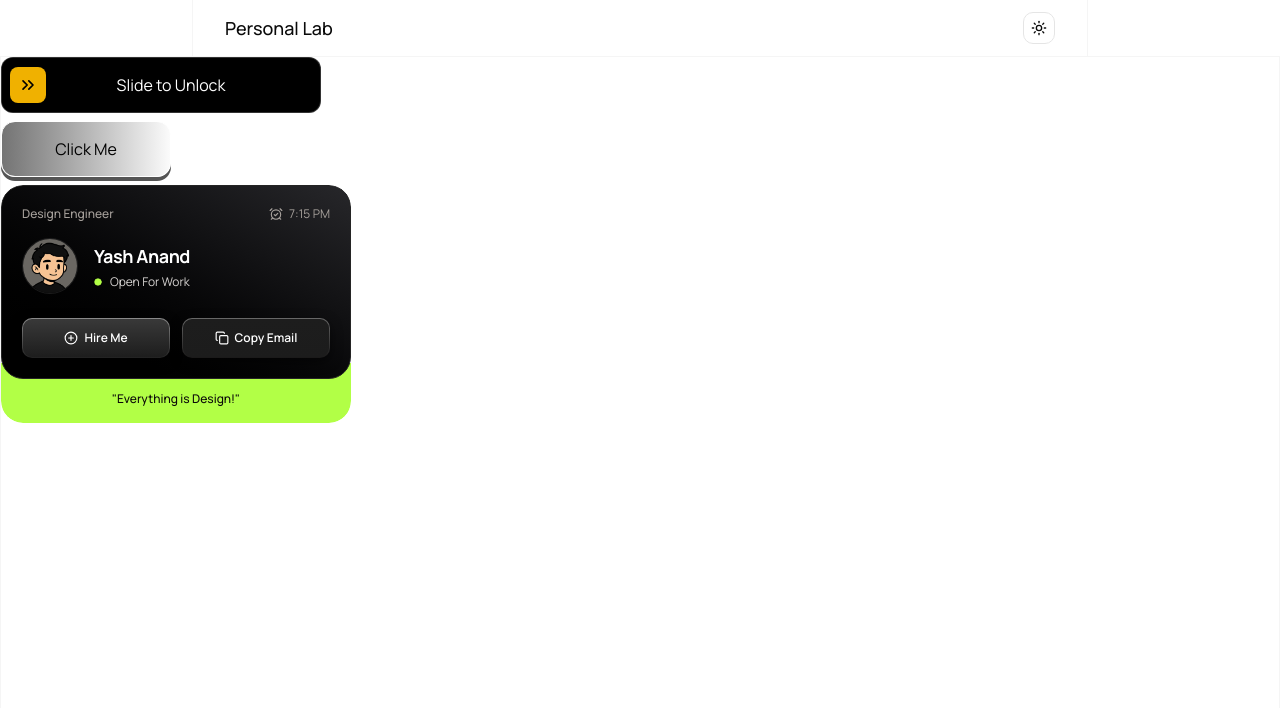
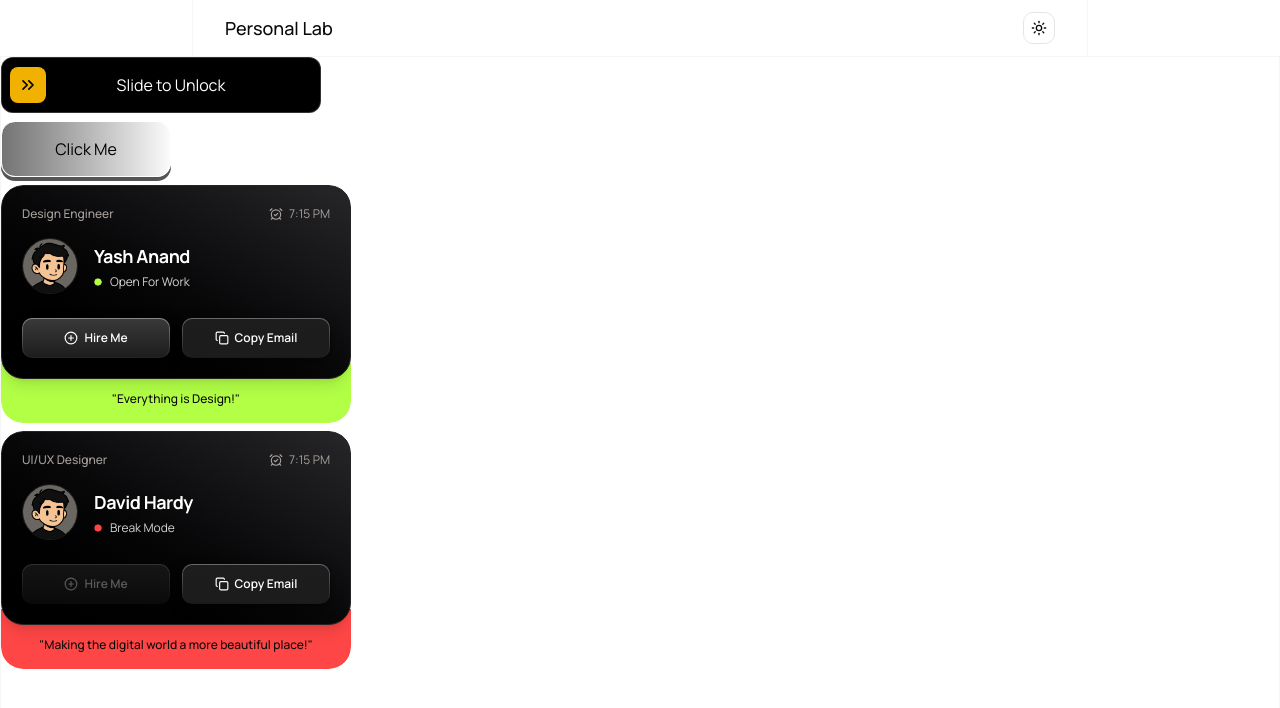
Before and after one commit to yashanand167/personal-lab, a Next.js app: page /Showcase in a window 1280 px wide. Shown: the top 708 px of the page. Built offline with nearby package versions, Linux system fonts and the light colour scheme.

Commit message:
feat: add LiquidTabs component, implement hire status logic, and update Showcase page data

```diff
--- a/app/Showcase/page.tsx
+++ b/app/Showcase/page.tsx
@@ -5,7 +5,7 @@ import SlideButton from "@/components/Buttons/Slide-Button"
 import UserCard, { User } from "@/components/Cards/UserCard"
 import Header from "@/components/Header"
 
-const userData: User = {
+const user1Data: User = {
     firstName: "Yash",
     lastName: "Anand",
     profilePic: "/Profile.jpg",
@@ -16,6 +16,16 @@ const userData: User = {
     portfolioLink: "https://www.yashanand.com"
 }
 
+const user2Data: User = {
+    firstName: "David",
+    lastName: "Hardy",
+    profilePic: "/Profile.jpg",
+    profession: "UI/UX Designer",
+    availability: "break mode",
+    personalQuote: "Making the digital world a more beautiful place!",
+    email: "yash.anand167@gmail.com",
+    portfolioLink: ""
+}
 
 export default function Showcase() {
   return (
@@ -27,7 +37,10 @@ export default function Showcase() {
           <MagneticButton />
         </div>
         <div className="mt-2">
-          <UserCard user={userData}/>
+          <UserCard user={user1Data}/>
+        </div>
+        <div className="mt-2">
+          <UserCard user={user2Data}/>
         </div>
       </main>
 
--- a/components/Cards/UserCard.tsx
+++ b/components/Cards/UserCard.tsx
@@ -35,6 +35,8 @@ export default function UserCard({ user }: { user: User }) {
     const [mailCopied, setIsMailCopied] = useState(false)
     const [loading, setIsLoading] = useState(false);
 
+    const isHireDisabled = user.availability !== "open for work";
+
     const handleMailClick = async () => {
         if (user.email && emailRegex.test(user.email)) {
             setIsLoading(true);
@@ -44,8 +46,9 @@ export default function UserCard({ user }: { user: User }) {
 
             setIsLoading(false);
             setIsMailCopied(true);
-            await new Promise((resolve) => setTimeout(resolve, 2000));
-            setIsMailCopied(false);
+            setTimeout(() => {
+                setIsMailCopied(false);
+            }, 2000);
         }
     }
 
@@ -63,7 +66,7 @@ export default function UserCard({ user }: { user: User }) {
         <div
             className="w-full max-w-[350px] rounded-3xl overflow-hidden relative"
         >
-            <div className="bg-gradient-to-tr from-black to-zinc-800 p-5 rounded-t-3xl rounded-b-3xl relative z-10 border border-[#242424]">
+            <div className="bg-gradient-to-tr from-black to-zinc-800 p-5 rounded-t-3xl rounded-b-3xl relative z-10 border border-[#242424] shadow shadow-lg">
                 <div className="flex items-center justify-between text-stone-400 text-xs">
                     <p className="font-medium">{user.profession}</p>
                     <div className="flex items-center gap-1.5">
@@ -96,12 +99,16 @@ export default function UserCard({ user }: { user: User }) {
                 <div className="flex gap-3 items-center mt-6 w-full">
                     <button
                         onClick={handleHireClick}
+                        disabled={isHireDisabled}
                         style={{
                             background: "linear-gradient(to bottom, #393939, #1D1D1D) padding-box, linear-gradient(to bottom, #8A8A8A, #222222) border-box",
                             border: "1px solid transparent",
-                            boxShadow: "0 4px 12px rgba(0, 0, 0, 0.5)"
+                            boxShadow: isHireDisabled ? "none" : "0 4px 12px rgba(0, 0, 0, 0.5)",
+                            opacity: isHireDisabled ? 0.35 : undefined,
+                            cursor: isHireDisabled ? "not-allowed" : "pointer"
                         }}
-                        className="flex-1 h-10 flex items-center justify-center gap-1.5 rounded-lg text-white font-semibold text-xs hover:opacity-90 transition-opacity cursor-pointer"
+                        className={`flex-1 h-10 flex items-center justify-center gap-1.5 rounded-lg text-white font-semibold text-xs transition-opacity ${isHireDisabled ? "" : "hover:opacity-90 cursor-pointer"
+                            }`}
                     >
                         <CirclePlus className="w-3.5 h-3.5" />
                         <span>Hire Me</span>
@@ -110,13 +117,14 @@ export default function UserCard({ user }: { user: User }) {
                     {user.email && emailRegex.test(user.email) && (
                         <button
                             onClick={handleMailClick}
-                            disabled={loading}
+                            disabled={loading || mailCopied}
                             style={{
                                 background: "linear-gradient(to bottom, #1D1D1D, #1C1C1C) padding-box, linear-gradient(to bottom, #686868, #1A1919) border-box",
                                 border: "1px solid transparent",
                                 boxShadow: "0 4px 12px rgba(0, 0, 0, 0.5)"
                             }}
-                            className="flex-1 h-10 flex items-center justify-center rounded-lg text-white text-xs font-semibold hover:opacity-90 transition-opacity cursor-pointer relative overflow-hidden"
+                            className={`flex-1 h-10 flex items-center justify-center rounded-lg text-white text-xs font-semibold transition-opacity relative overflow-hidden ${(loading || mailCopied) ? "cursor-default opacity-90" : "hover:opacity-90 cursor-pointer"
+                                }`}
                         >
                             {mailCopied ? (
                                 <div className="flex items-center justify-center gap-1.5 text-[#b2ff46]">
--- /dev/null
+++ b/components/Tabs/Liquid-Tabs.tsx
@@ -0,0 +1,3 @@
+export default function LiquidTabs() {
+
+}
```
